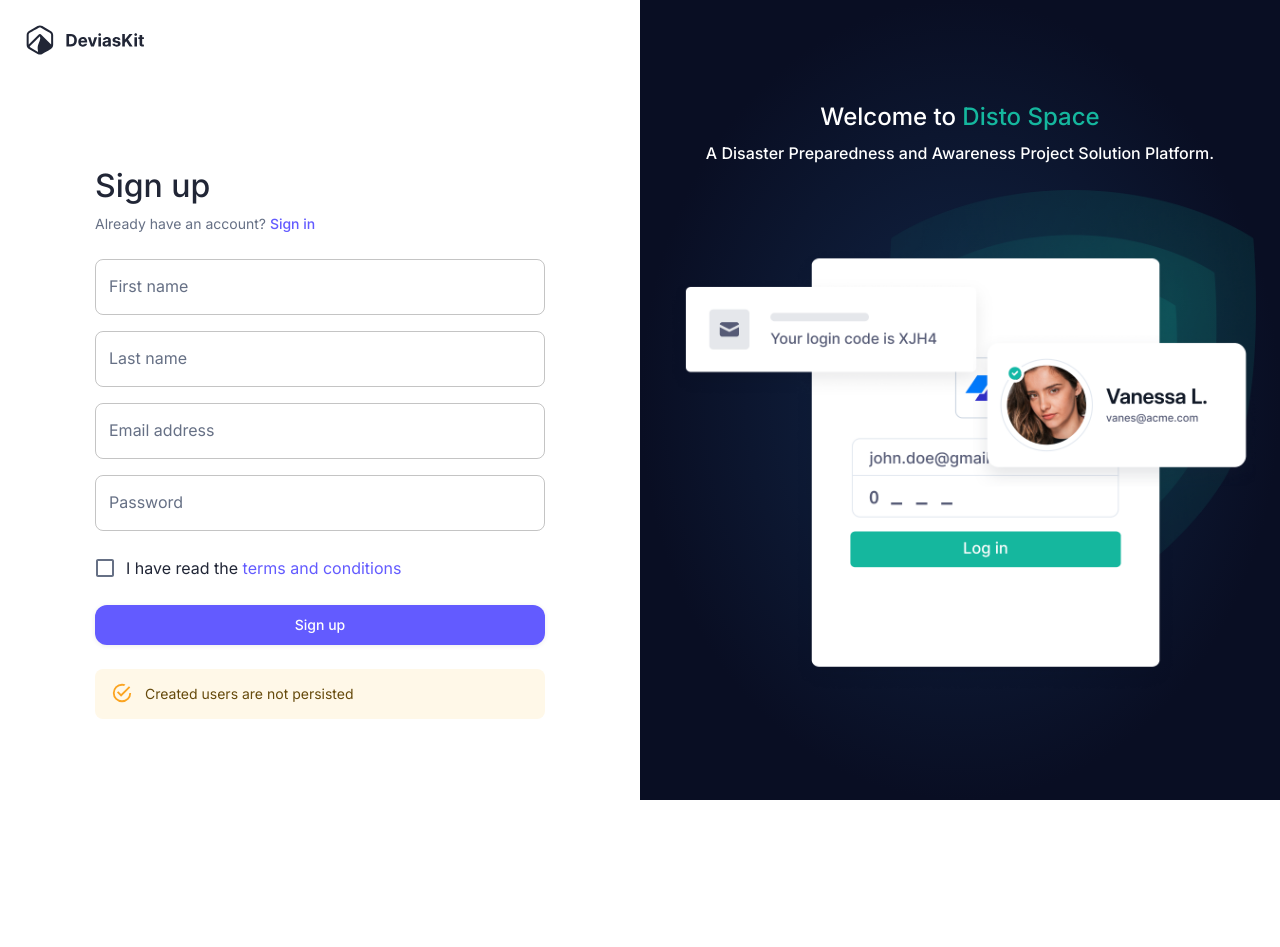
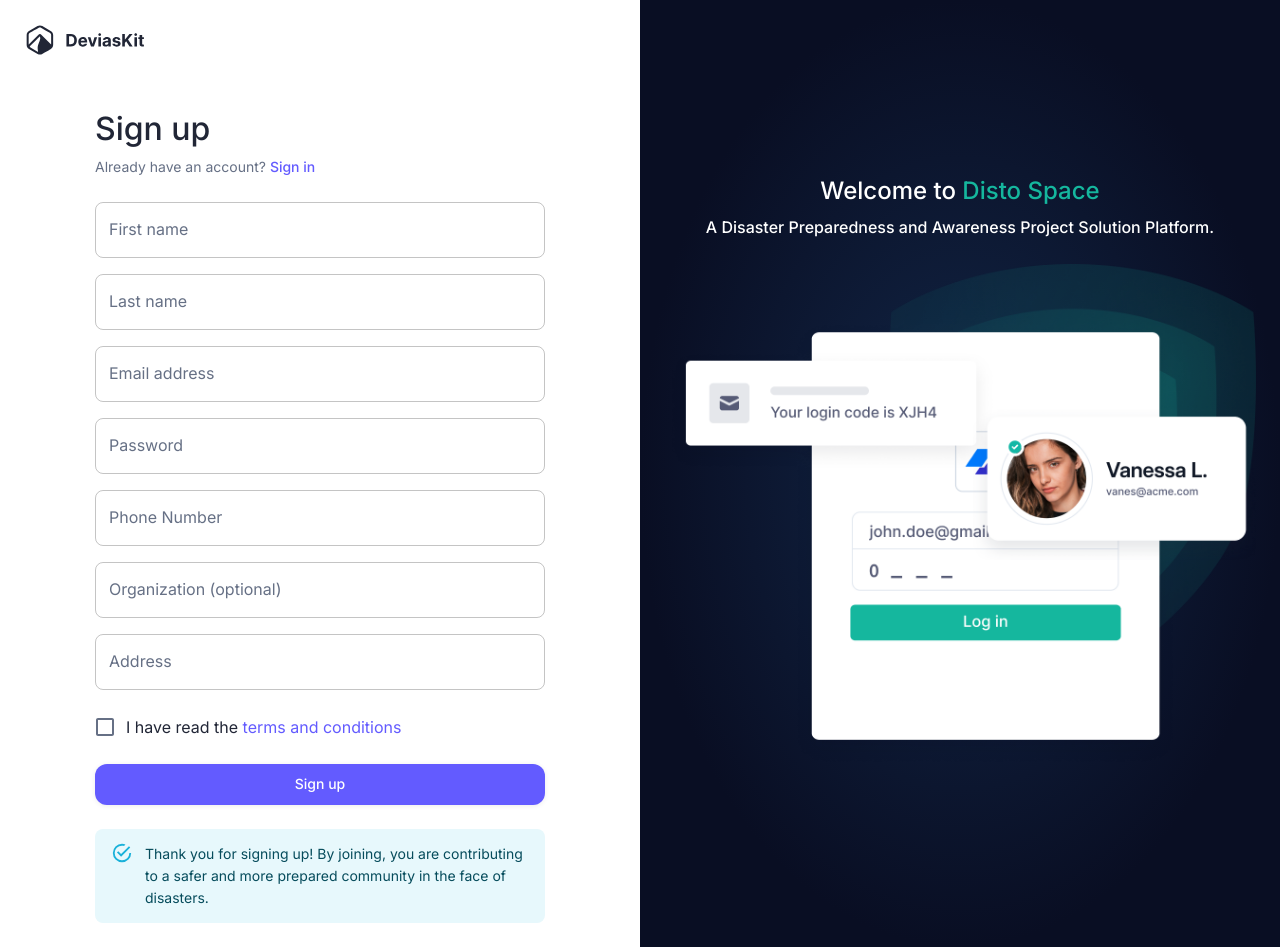
Before and after one commit to kenzycodex/disaster-solution, a Next.js app: page /auth/sign-up in a window 1280 px wide. Before the commit the page ends 800 px from the top, so only its background shows below. Built offline with nearby package versions, Linux system fonts and the light colour scheme; no server answers.

Commit message:
'Signup'

```diff
--- a/src/components/auth/sign-up-form.tsx
+++ b/src/components/auth/sign-up-form.tsx
@@ -22,21 +22,33 @@
 import { authClient } from '@/lib/auth/client';
 import { useUser } from '@/hooks/use-user';
 
+// Updated schema with more fields
 const schema = zod.object({
   firstName: zod.string().min(1, { message: 'First name is required' }),
   lastName: zod.string().min(1, { message: 'Last name is required' }),
   email: zod.string().min(1, { message: 'Email is required' }).email(),
   password: zod.string().min(6, { message: 'Password should be at least 6 characters' }),
+  phoneNumber: zod.string().min(1, { message: 'Phone number is required' }),
+  organization: zod.string().optional(), // Organization can be optional
+  address: zod.string().min(1, { message: 'Address is required' }),
   terms: zod.boolean().refine((value) => value, 'You must accept the terms and conditions'),
 });
 
 type Values = zod.infer<typeof schema>;
 
-const defaultValues = { firstName: '', lastName: '', email: '', password: '', terms: false } satisfies Values;
+const defaultValues = {
+  firstName: '',
+  lastName: '',
+  email: '',
+  password: '',
+  phoneNumber: '',
+  organization: '',
+  address: '',
+  terms: false,
+} satisfies Values;
 
 export function SignUpForm(): React.JSX.Element {
   const router = useRouter();
-
   const { checkSession } = useUser();
 
   const [isPending, setIsPending] = React.useState<boolean>(false);
@@ -98,10 +110,10 @@
             control={control}
             name="lastName"
             render={({ field }) => (
-              <FormControl error={Boolean(errors.firstName)}>
+              <FormControl error={Boolean(errors.lastName)}>
                 <InputLabel>Last name</InputLabel>
                 <OutlinedInput {...field} label="Last name" />
-                {errors.firstName ? <FormHelperText>{errors.firstName.message}</FormHelperText> : null}
+                {errors.lastName ? <FormHelperText>{errors.lastName.message}</FormHelperText> : null}
               </FormControl>
             )}
           />
@@ -124,6 +136,41 @@
                 <InputLabel>Password</InputLabel>
                 <OutlinedInput {...field} label="Password" type="password" />
                 {errors.password ? <FormHelperText>{errors.password.message}</FormHelperText> : null}
+              </FormControl>
+            )}
+          />
+          {/* New Phone Number Input */}
+          <Controller
+            control={control}
+            name="phoneNumber"
+            render={({ field }) => (
+              <FormControl error={Boolean(errors.phoneNumber)}>
+                <InputLabel>Phone Number</InputLabel>
+                <OutlinedInput {...field} label="Phone Number" />
+                {errors.phoneNumber ? <FormHelperText>{errors.phoneNumber.message}</FormHelperText> : null}
+              </FormControl>
+            )}
+          />
+          {/* New Organization Input */}
+          <Controller
+            control={control}
+            name="organization"
+            render={({ field }) => (
+              <FormControl error={Boolean(errors.organization)}>
+                <InputLabel>Organization (optional)</InputLabel>
+                <OutlinedInput {...field} label="Organization" />
+              </FormControl>
+            )}
+          />
+          {/* New Address Input */}
+          <Controller
+            control={control}
+            name="address"
+            render={({ field }) => (
+              <FormControl error={Boolean(errors.address)}>
+                <InputLabel>Address</InputLabel>
+                <OutlinedInput {...field} label="Address" />
+                {errors.address ? <FormHelperText>{errors.address.message}</FormHelperText> : null}
               </FormControl>
             )}
           />
@@ -150,7 +197,11 @@
           </Button>
         </Stack>
       </form>
-      <Alert color="warning">Created users are not persisted</Alert>
+      {/* Updated Alert Message */}
+      <Alert color="info">
+        Thank you for signing up! By joining, you are contributing to a safer and more prepared community in the face
+        of disasters.
+      </Alert>
     </Stack>
   );
 }
```
